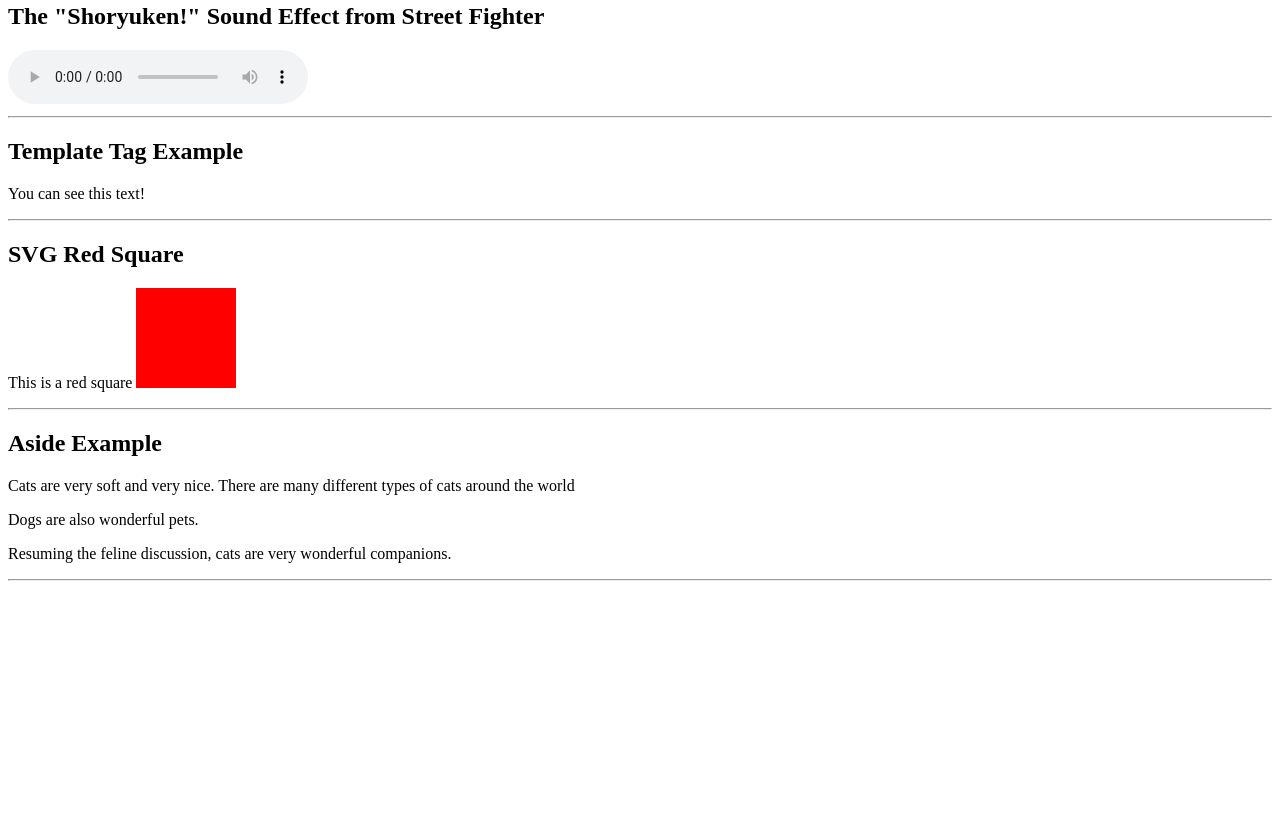
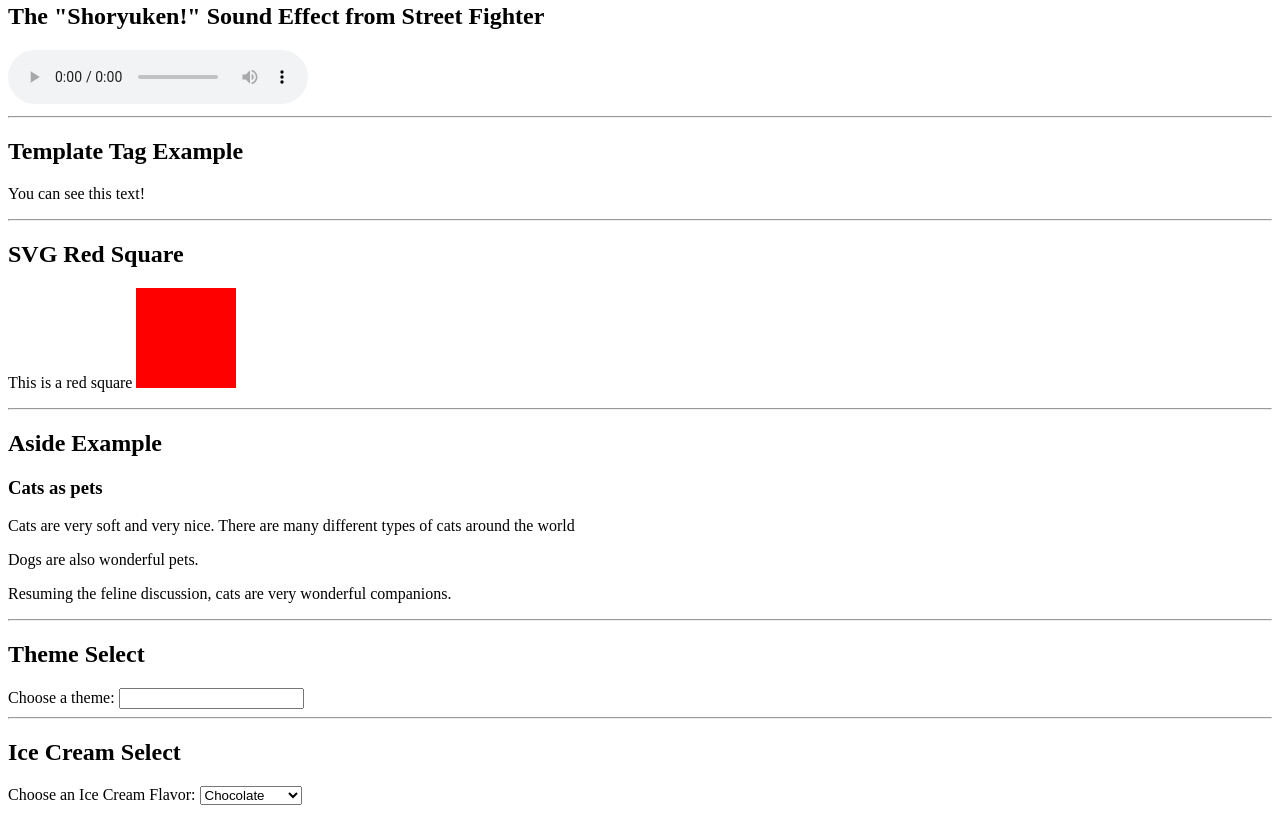
Before and after one commit to joeikedo/cse134-hw2, a plain HTML site: page experiments.html in a window 1280 px wide. Shown: the part 1044-1857 px from the top of the page. Before the commit the page ends 1633 px from the top, so only its background shows below. Drawn offline with Linux system fonts and the light colour scheme.

Commit message:
all tags

```diff
--- a/experiments.html
+++ b/experiments.html
@@ -19,6 +19,7 @@
         </nav>
     </header>
 
+    <main>
         <h1>Experiments (I will prune this tab later)</h1>
 
         <hr>
@@ -93,6 +94,7 @@
         <h2>Aside Example</h2>
 
         <section>
+            <h3>Cats as pets</h3>
             <p>Cats are very soft and very nice. There are many different types of cats around the world</p>
             <aside><p>Dogs are also wonderful pets.</p></aside>
             <p>Resuming the feline discussion, cats are very wonderful companions.</p>
@@ -100,7 +102,30 @@
 
         <hr>
 
+        <h2>Theme Select</h2>
+        <label for="themeOptions">Choose a theme:</label>
+        <input list="themes" id="themeOptions" name="themeOptions" />
+        <datalist id="themes">
+            <option value="Light">
+            <option value="Dark">
+            <option value="Rainbow">
+        </datalist>
 
+        <hr>
+
+        <h2>Ice Cream Select</h2>
+        <label for="iceCreamSelect">Choose an Ice Cream Flavor:</label>
+        <select name="iceCreamFlavor" id="iceCreamSelect">
+            <optgroup label="Standard Flavors">
+                <option value="chocolate">Chocolate</option>
+                <option value="vanilla">Vanilla</option>
+            </optgroup>
+            <optgroup label="Fruity Flavors">
+                <option value="strawberry">Strawberry</option>
+                <option value="lime">Lime</option>
+            </optgroup>
+        </select>
+    </main>
 
 </body>
 </html>
```
Also changed, not shown: index.html (+0 -2 lines). Lines whose indentation alone changed are shown as unchanged.
